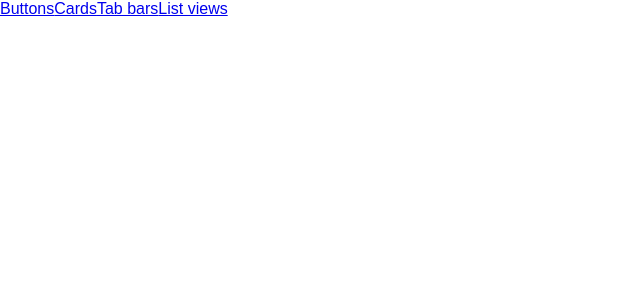
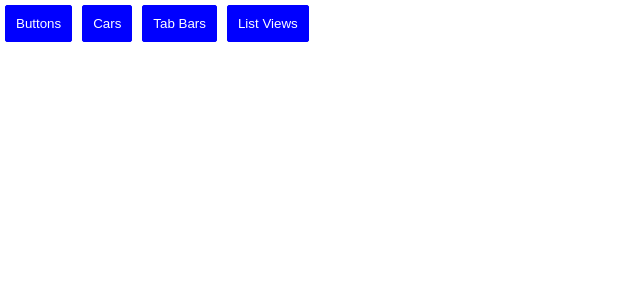
Before and after one commit to matthewbdaly/spectrum, a React app: page / in a window 1280 px wide. Shown: the top 300 px of the page, without its empty margins (0-640 px from the left). Built offline with nearby package versions, Linux system fonts and the light colour scheme.

Commit message:
Turned links into buttons

```diff
--- a/src/App.js
+++ b/src/App.js
@@ -148,10 +148,18 @@ class App extends Component {
     return (
       <Router>
         <div className="App">
-          <Link to="/buttons">Buttons</Link>
-          <Link to="/cards">Cards</Link>
-          <Link to="/tab-bars">Tab bars</Link>
-          <Link to="/list-views">List views</Link>
+          <Link to="/buttons">
+            <Button theme="main">Buttons</Button>
+          </Link>
+          <Link to="/cards">
+            <Button theme="main">Cars</Button>
+          </Link>
+          <Link to="/tab-bars">
+            <Button theme="main">Tab Bars</Button>
+          </Link>
+          <Link to="/list-views">
+            <Button theme="main">List Views</Button>
+          </Link>
           <Route exact path="/buttons" component={ButtonPage} />
           <Route exact path="/cards" component={CardPage} />
           <Route exact path="/tab-bars" component={TabBarPage} />
```
